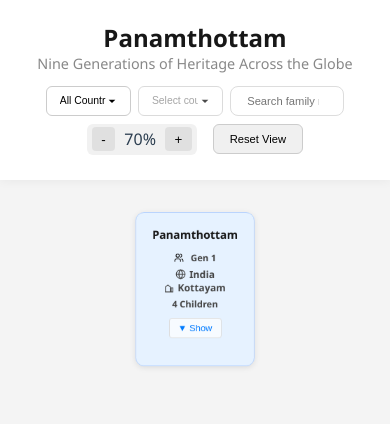
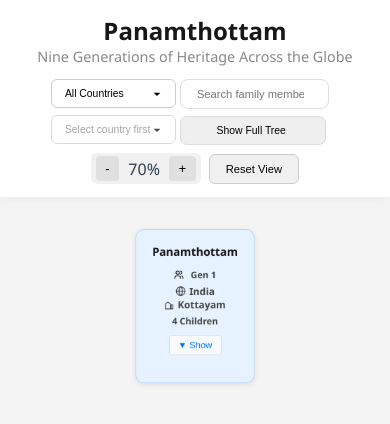
Before and after one commit to adarshalphons/Familytree, a Next.js app: page / in a window 390 px wide. Shown: the top 424 px of the page. Built offline with nearby package versions, Linux system fonts and the light colour scheme.

Commit message:
show full tree

```diff
--- a/src/app/components/FamilyTree/Controls.jsx
+++ b/src/app/components/FamilyTree/Controls.jsx
@@ -19,6 +19,7 @@ export default function Controls({
   cities,
   cityFilter,
   setCityFilter,
+  handleExpandClick,
 }) {
   const router = useRouter();
   const { logout: contextLogout } = useAuth();
@@ -82,6 +83,7 @@ export default function Controls({
             ))}
           </select>
         </div>
+        {/* <div></div> */}
         <div className={styles.searchFound}>
           <div className={styles.searchWrapper}>
             <input
@@ -102,13 +104,16 @@ export default function Controls({
                 ✕
               </button>
             )}
-          </div>
+        </div>
+        <button
+        onClick={handleExpandClick}
+        className={styles.showfulltrees}>Show Full Tree</button>
+         </div>
           {searchTerm && (
             <p className={styles.found}>{`Found ${searchCount} result${
               searchCount === 1 ? "" : "s"
             }`}</p>
           )}
-        </div>
       </div>
 
       {/* Center Title & Search */}
--- a/src/app/components/FamilyTree/MemberCard.jsx
+++ b/src/app/components/FamilyTree/MemberCard.jsx
@@ -20,6 +20,8 @@ export default function MemberCard({
   // Auto-expand when searching or filtering
   useEffect(() => {
     if (autoExpand && (member.shouldExpand || isHighlighted(member))) {
+      setShowChildren(true);
+    } else if (autoExpand) {
       setShowChildren(true);
     }
   }, [autoExpand, member.shouldExpand, isHighlighted, member]);
--- a/src/app/components/FamilyTree/TreeView.jsx
+++ b/src/app/components/FamilyTree/TreeView.jsx
@@ -23,6 +23,7 @@ export default function TreeView({ treeData, isAdmin }) {
   const [searchCount, setSearchCount] = useState(0);
   const [processedTree, setProcessedTree] = useState(null);
   const [localTree, setLocalTree] = useState(treeData);
+  const [fullTree,setFullTree] = useState(false);
 
   const [formData, setFormData] = useState({
     name: "",
@@ -217,6 +218,29 @@ export default function TreeView({ treeData, isAdmin }) {
     return { markedTree: mark(member), matchCount };
   };
 
+  const markAllToExpand = (member) => {
+  const mark = (node) => {
+    return {
+      ...node,
+      shouldExpand: true,
+      children: (node.children || []).map(mark),
+    };
+  };
+
+  return  mark(member);
+};
+
+const handleExpandClick = () => {
+  let processedTree = localTree;
+
+  if (!localTree) return;
+  const markedTree = markAllToExpand(processedTree);
+  setProcessedTree(markedTree);
+  if(markedTree){
+    setFullTree(true)
+  }
+};
+
   useEffect(() => {
     if (!localTree) return;
     let updatedTree = localTree;
@@ -395,6 +419,7 @@ export default function TreeView({ treeData, isAdmin }) {
         countries={countries}
         cities={cities}
         scale={scale}
+        handleExpandClick={handleExpandClick}
         setScale={setScale}
         isAdmin={isAdmin}
         onResetView={() => {
@@ -429,7 +454,7 @@ export default function TreeView({ treeData, isAdmin }) {
               isAdmin={isAdmin}
               isHighlighted={isHighlighted}
               searchTerm={searchTerm}
-              autoExpand={!!searchTerm || !!locationFilter || !!cityFilter}
+              autoExpand={!!searchTerm || !!locationFilter || !!cityFilter || fullTree}
             />
           )}
         </div>
--- a/src/app/styles/Family.module.css
+++ b/src/app/styles/Family.module.css
@@ -68,8 +68,8 @@
   justify-content: space-between;
   align-items: center;
   gap: 1rem;
-  min-height: 85px;
-  padding: .8rem 2rem;
+  height: 100px;
+  padding: .4rem 2rem;
   background: #fff;
   box-shadow: 0 1px 10px rgba(0, 0, 0, 0.05);
   flex-wrap: wrap;
@@ -81,7 +81,7 @@
   flex-direction: column;
   justify-content: left;
   /* align-items: center; */
-  gap: 7px;
+  gap: 3px;
 }
 .countryControls{
   display: flex;
@@ -149,9 +149,16 @@
   max-width: 400px;
 }
 
+.showfulltrees{
+  padding: .4rem .8rem .4rem .8rem;
+  border-radius: 7px;
+  border: 1px solid #ddd;
+  cursor: pointer;
+}
+
 .searchInput {
   min-width: 80%;
-  padding: 0.4rem .5rem 0.4rem 1rem;
+  padding: 0.4rem .4rem 0.4rem 0.4rem;
   border: 1px solid #ddd;
   border-radius: 8px;
   font-size: 0.95rem;
@@ -160,7 +167,7 @@
   display: flex;
   flex-direction: row;
   /* justify-content: space-between; */
-  align-items: center;
+  /* align-items: center; */
   gap: 5px;
 }
 
@@ -190,7 +197,7 @@
   flex: 1;
   display: flex;
   justify-content: flex-end;
-  gap: 1rem;
+  gap: 0.5rem;
   align-items: center;
 }
 
@@ -244,7 +251,7 @@
   }
 
   .searchWrapper {
-    max-width: 100%;
+    /* max-width: 100%; */
     padding: 0 1rem;
   }
 }
@@ -695,8 +702,9 @@
 @media (max-width: 760px) {
   .navbar{
     flex-wrap: nowrap;
-    padding: .8rem 2rem 2.4rem;
-    min-height: 180px;
+    padding: .4rem 2rem 2.4rem;
+    min-height: 190px;
+    height: 220px;
     gap: 0.5rem;
   }
   .navTitle{
@@ -710,15 +718,18 @@
     flex-direction: row;
     /* margin-bottom: .3rem; */
     margin-top: 0;
-    gap: 7px;
+    gap: 4px;
     margin-left: 14px;
   }
   .countryControls{
     gap: 7px;
+    flex-direction: column;
+    display: flex;
   }
   .searchFound{
     display: flex;
     flex-direction: column;
+    gap: 7px;
   }
   .centerControls{
   margin-left: 0;
@@ -726,7 +737,7 @@
   .locationFilter{
         padding: .5rem 1.5rem .5rem .8rem;
         font-size: 0.65rem;
-        width:50%;
+        width:100%;
         max-height: 30px;
   }
   .clearBtn{
@@ -734,7 +745,7 @@
   }
   .found{
     font-size: 10px;
-    margin-right: 20px;
+    /* margin-right: 20px; */
   }
   .resetButton{
     font-size: .70rem;
@@ -754,6 +765,16 @@
     font-size: 0.70rem;
     width: 30%;
   }
+  .showfulltrees{
+  padding: .5rem 1rem .5rem .8rem;
+  text-align: center;
+  border-radius: 7px;
+  border: 1px solid #ddd;
+  cursor: pointer;
+  max-height: 30px;
+  width: 78%;
+  font-size: .65rem;
+}
 
   .memberCard {
     width: 170px;
```
